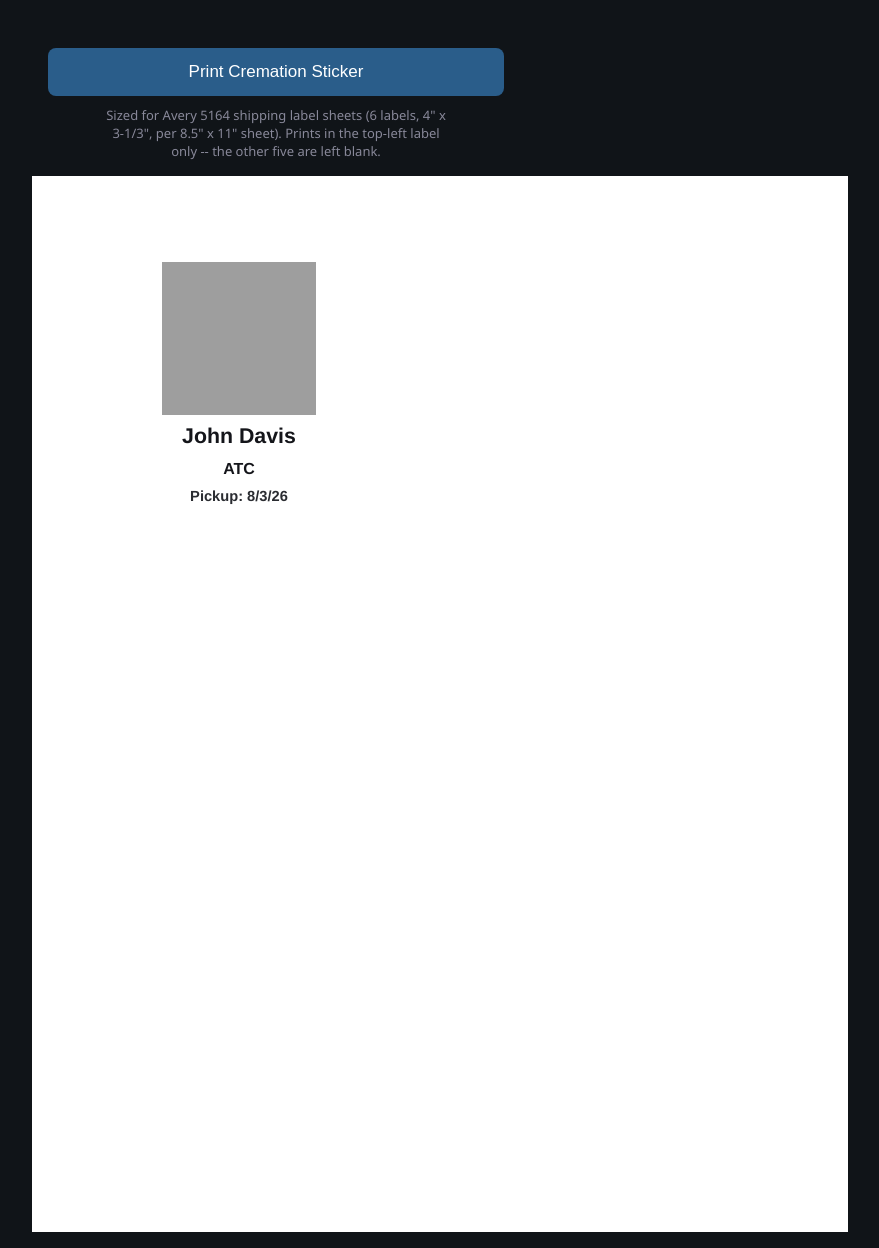
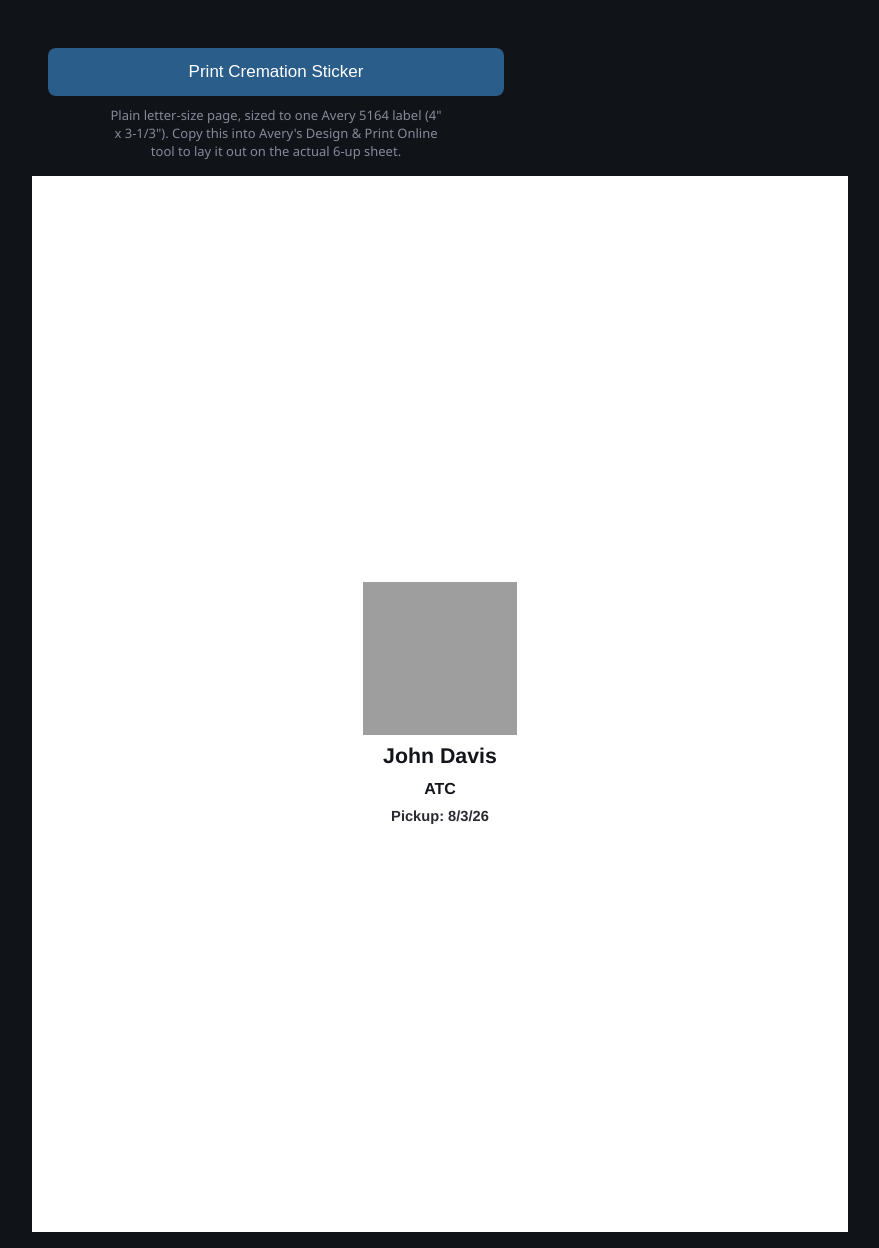
Before and after one commit to jakehansentx-cpu/DFW-ONLINE-CREMATION, a Flask app: a page that uses templates/case_print_cremation.html in a window 1280 px wide. Shown: the whole page, without its empty margins (364-1243 px from the left). Run offline with Flask 3, Linux system fonts and the light colour scheme; the visitor is signed in with stand-in values (Sample User, id 1); data comes from the database, SQL or seed files in the repository; data that the repository does not hold is empty; grey boxes are pictures that could not be loaded.

Commit message:
Print cremation sticker on a plain letter page, not the Avery 6-up grid
Drop the Avery 5164 grid/margin math -- the page is now just a normal
8.5x11 sheet with the single label's content (QR code, name, funeral
home, dates) centered on it, sized to one label (4in x 3-1/3in). Meant
to be copied into Avery's own Design & Print Online tool, which handles
laying it out on the physical 6-up sheet, rather than printing straight
onto it ourselves.

```diff
--- a/templates/case_print_cremation.html
+++ b/templates/case_print_cremation.html
@@ -6,13 +6,11 @@
 <title>Cremation Sticker — {{ case_code }}</title>
 <link rel="stylesheet" href="{{ url_for('static', filename='style.css') }}">
 <style>
-  /* Avery 5164: 8.5" x 11" sheet, six 4" x 3-1/3" shipping labels in a
-     2-column x 3-row grid. Top/bottom margin 0.5" (3 rows x 3.3333"
-     exactly fills the 10" left over), side margin 0.15625" with a
-     0.1875" gap between the two columns (2 x 0.15625 + 0.1875 = the
-     0.5" left over after two 4"-wide columns). Only the first (top-left)
-     label gets content -- the other five stay blank so the rest of the
-     sheet is still usable for the next case. */
+  /* Plain 8.5" x 11" letter page with just the one label's content,
+     sized to a single Avery 5164 label (4in x 3-1/3in) and centered --
+     no grid/margin math, since this isn't printed straight onto the
+     Avery sheet. It's meant to be copied into Avery's own Design &
+     Print Online tool, which handles the actual 6-up layout. */
   @page { size: 8.5in 11in; margin: 0; }
 
   .print-toolbar { text-align: center; padding: 16px; }
@@ -24,25 +22,13 @@
     margin: 0 auto;
     background: #fff;
     box-sizing: border-box;
-    padding: 0.5in 0.15625in;
-    display: grid;
-    grid-template-columns: repeat(2, 4in);
-    grid-template-rows: repeat(3, 3.3333in);
-    column-gap: 0.1875in;
-    row-gap: 0;
-    justify-content: center;
-  }
-  .cell {
-    width: 4in;
-    height: 3.3333in;
-    box-sizing: border-box;
     display: flex;
     align-items: center;
     justify-content: center;
-    overflow: hidden;
   }
   .badge {
-    width: 100%;
+    width: 4in;
+    height: 3.3333in;
     box-sizing: border-box;
     padding: 0.15in 0.25in;
     color: #14151a;
@@ -83,11 +69,10 @@
 <body class="scan-body">
   <div class="print-toolbar">
     <button class="primary-btn" onclick="window.print()">Print Cremation Sticker</button>
-    <p>Sized for Avery 5164 shipping label sheets (6 labels, 4" x 3-1/3", per 8.5" x 11" sheet). Prints in the top-left label only -- the other five are left blank.</p>
+    <p>Plain letter-size page, sized to one Avery 5164 label (4" x 3-1/3"). Copy this into Avery's Design &amp; Print Online tool to lay it out on the actual 6-up sheet.</p>
   </div>
 
   <div id="sheet">
-    <div class="cell">
     <div class="badge">
       <div class="qr-box">
         <img src="{{ url_for('case_qr_image', case_code=case_code) }}" alt="QR code for {{ case_code }}">
@@ -97,8 +82,6 @@
       {% if pickup_date %}<div class="line-date">Pickup: {{ pickup_date }}</div>{% endif %}
       {% if staged_since %}<div class="line-staged">Moved to Staging: {{ staged_since }}</div>{% endif %}
     </div>
-    </div>
-    {% for _ in range(5) %}<div class="cell"></div>{% endfor %}
   </div>
 
   <script>
```
Lines whose indentation alone changed are shown as unchanged.
